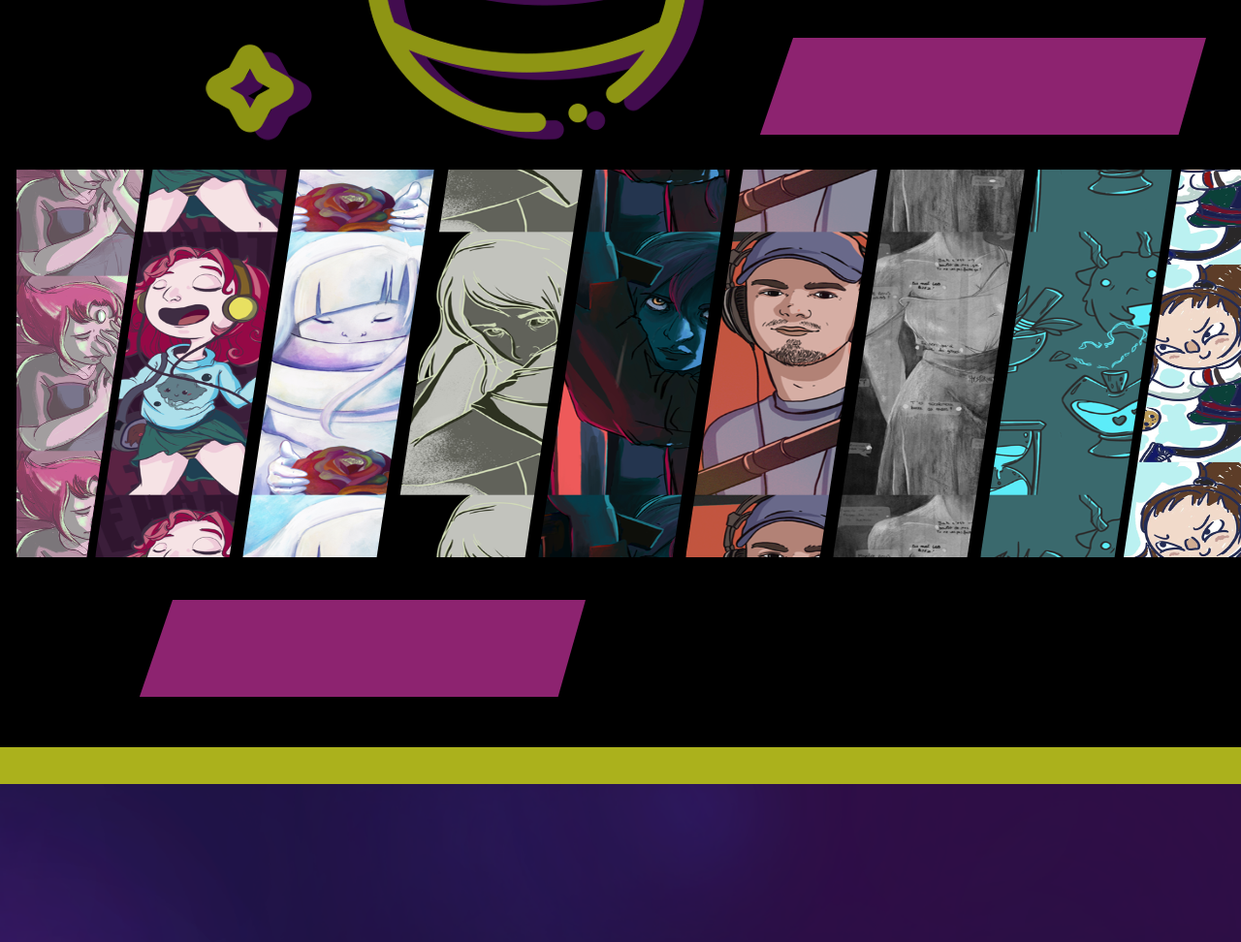
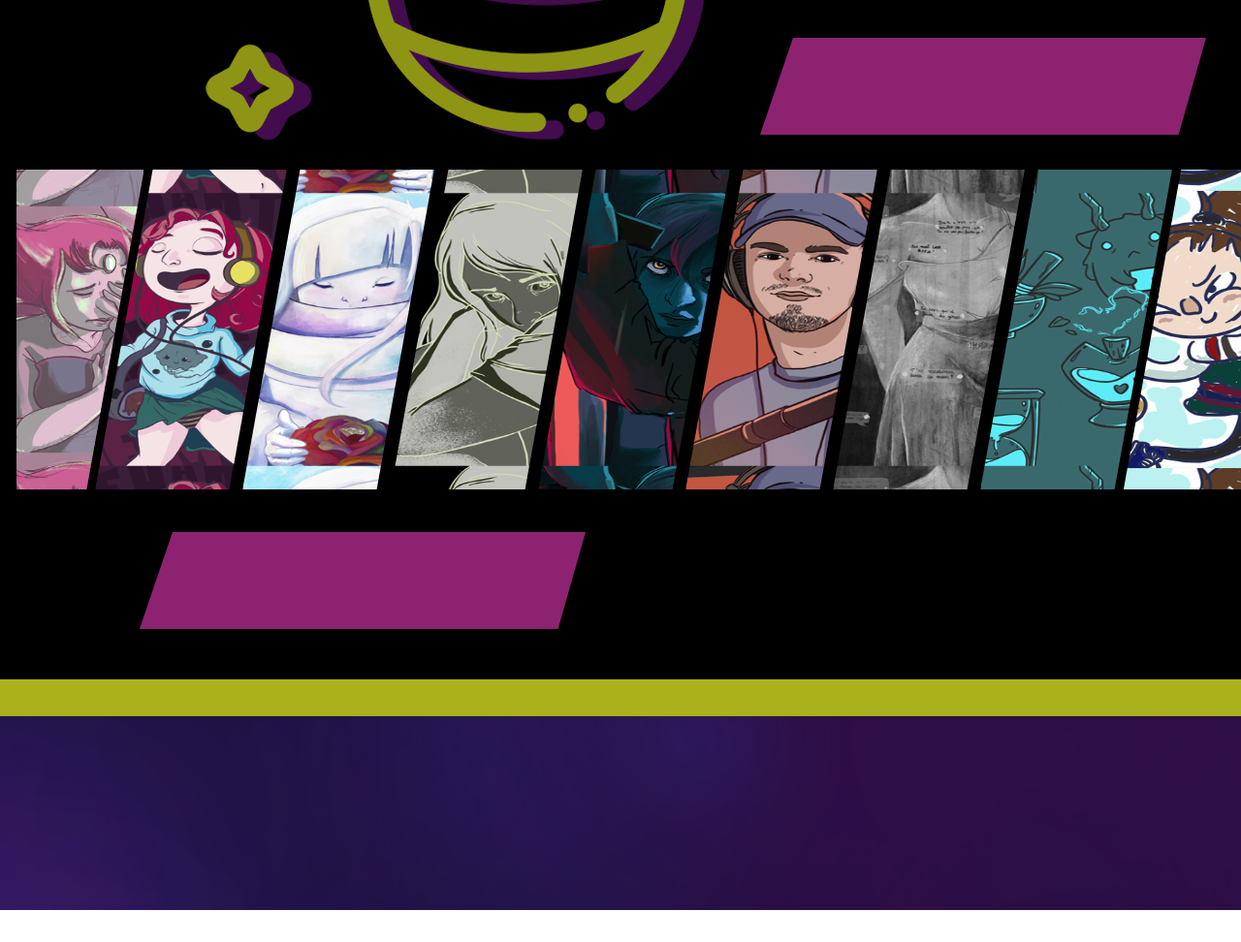
Before and after one commit to Cyber-cicco/Harmony, a website: page illustration.html in a window 1280 px wide. Shown: the part 921-1893 px from the top of the page at 97% size. After the commit the page ends 1860 px from the top, so only its background shows below. Drawn offline with Linux system fonts and the light colour scheme.

Commit message:
fix(illustation): fix de la taille des illustrations

```diff
--- a/assets/styles/background.css
+++ b/assets/styles/background.css
@@ -86,7 +86,7 @@
 }
 
 .kill-me-left {
-  height: 400px;
+  height: 330px;
   background-color: #8D2370;
   background-position: center;
   clip-path: polygon(0% 0%, 100% 0%, 55% 100%, 0% 100%);
@@ -95,14 +95,14 @@
 }
 
 .kill-me {
-  height: 400px;
+  height: 330px;
   transform: translateX(20px) scale(1.3, 1);
   background-position: center;
   clip-path: polygon(30% 0%, 100% 0%, 70% 100%, 0% 100%);
   width: 24vw;
 }
 .kill-me-right {
-  height: 400px;
+  height: 330px;
   background-position: center;
   clip-path: polygon(40% 0%, 100% 0%, 100% 100%, 0% 100%);
   transform: translateX(10px) scale(1.3, 1);
@@ -136,13 +136,21 @@
 .i9 {
   background-image: url('../images/illustration/09_dessins_patate.webp');
 }
+.zoomed-illu-side {
+    background-size: 190%;
+    transition: all 0.4s ease-in-out;
+}
+
+.zoomed-illu-side:hover {
+    background-size: 195%;
+}
 .zoomed-illu {
-    background-size: 135%;
+    background-size: 140%;
     transition: all 0.4s ease-in-out;
 }
 
 .zoomed-illu:hover {
-    background-size: 140%;
+    background-size: 145%;
 }
 
 .zoomed {
--- a/illustration.html
+++ b/illustration.html
@@ -38,7 +38,7 @@
         </div>
       </div>
       <div class="flex flex-nowrap">
-        <div class="i1 zoomed-illu hover:brightness-125 hover:cursor-pointer kill-me-left"></div>
+        <div class="i1 zoomed-illu-side hover:brightness-125 hover:cursor-pointer kill-me-left"></div>
         <div class="i2 zoomed-illu hover:brightness-125 hover:cursor-pointer kill-me"></div>
         <div class="i3 zoomed-illu hover:brightness-125 hover:cursor-pointer kill-me"></div>
         <div class="i4 zoomed-illu hover:brightness-125 hover:cursor-pointer kill-me"></div>
@@ -46,7 +46,7 @@
         <div class="i6 zoomed-illu hover:brightness-125 hover:cursor-pointer kill-me"></div>
         <div class="i7 zoomed-illu hover:brightness-125 hover:cursor-pointer kill-me"></div>
         <div class="i8 zoomed-illu hover:brightness-125 hover:cursor-pointer kill-me"></div>
-        <div class="i9 zoomed-illu hover:brightness-125 hover:cursor-pointer kill-me-right"></div>
+        <div class="i9 zoomed-illu-side hover:brightness-125 hover:cursor-pointer kill-me-right"></div>
       </div>
       <div class="w-1/2 py-2">
         <div class="p-9">
```
